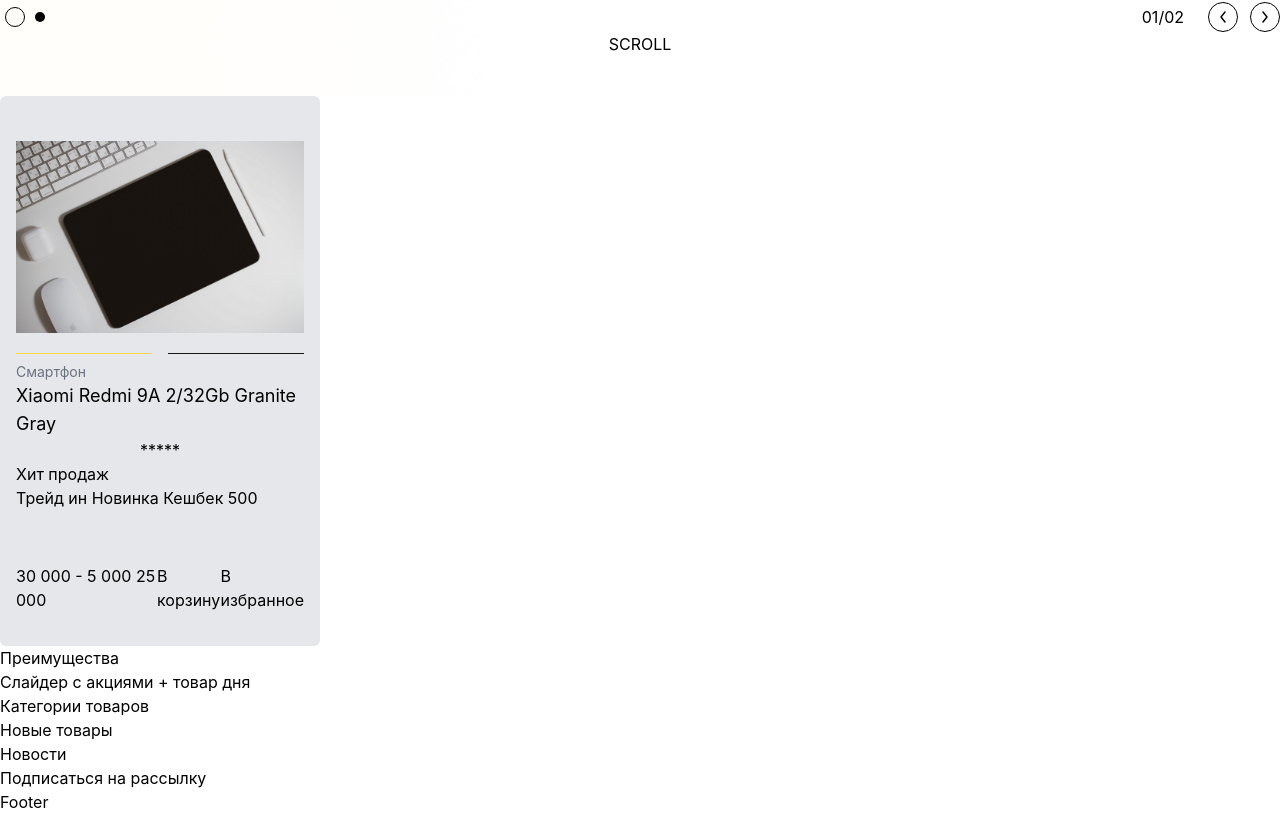
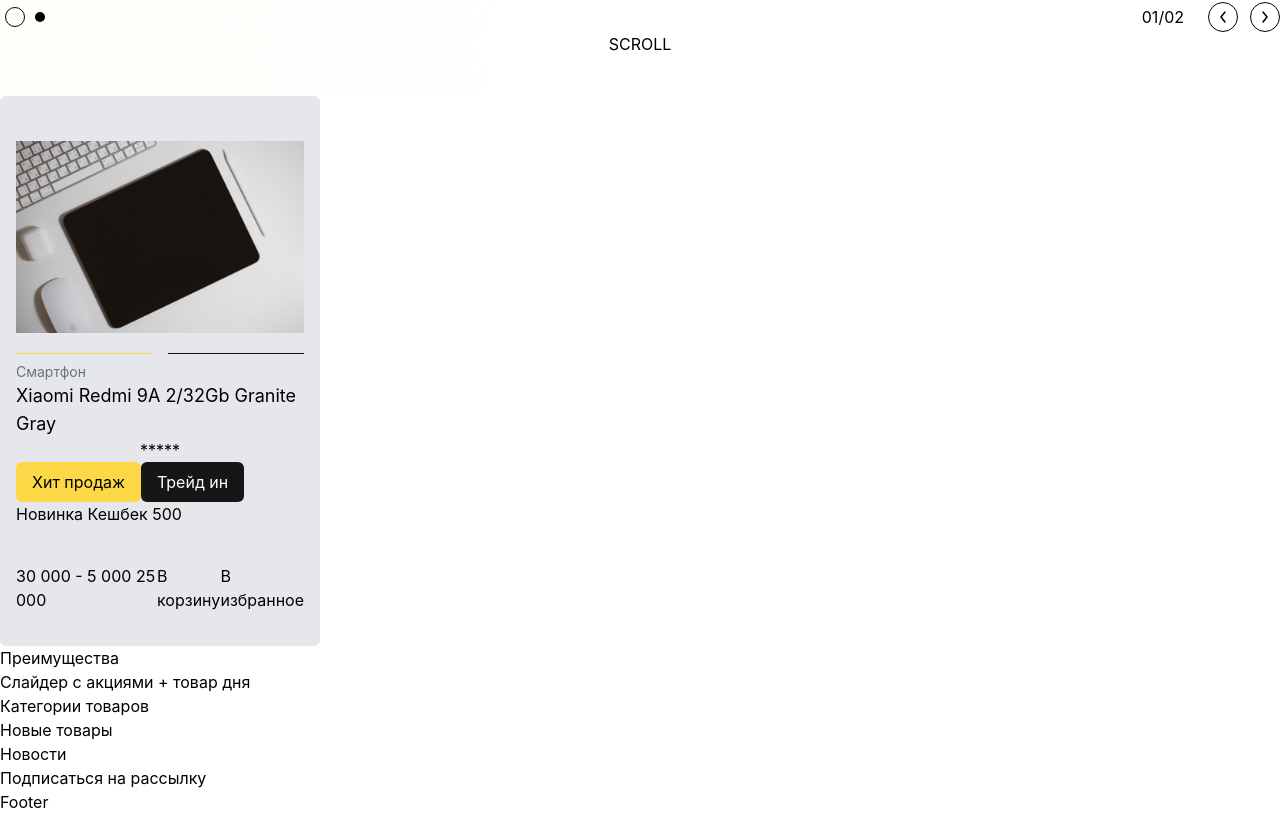
Before and after one commit to DanielEsh/universal-shop, a Next.js app in the folder client/portal/: page / in a window 1280 px wide. Shown: the part 704-1518 px from the top of the page. Built offline with nearby package versions, Linux system fonts and the light colour scheme.

Commit message:
feat(Tag): classes

```diff
--- a/client/portal/components/cards/ProductCard/ProductCard.tsx
+++ b/client/portal/components/cards/ProductCard/ProductCard.tsx
@@ -116,7 +116,9 @@
                     <Tag>
                         Хит продаж
                     </Tag>
-                    Трейд ин
+                    <Tag color="secondary">
+                        Трейд ин
+                    </Tag>
                     Новинка
                     Кешбек 500
                 </div>
--- a/client/portal/components/ui/Tags/Tag.tsx
+++ b/client/portal/components/ui/Tags/Tag.tsx
@@ -3,16 +3,17 @@
     forwardRef,
 } from 'react'
 import { Colors, Sizes } from '@/components/ui/utils/types'
+import cn from 'classnames'
 
 export type TagProps = {
     children: ReactNode
-    color: Colors
-    size: Sizes
-    outlined: boolean
-    delitable: boolean
-    disabled: boolean
-    onClick: () => void
-    onDelete: () => void
+    color?: Colors
+    size?: Sizes
+    outlined?: boolean
+    deletable?: boolean
+    disabled?: boolean
+    onClick?: () => void
+    onDelete?: () => void
 }
 
 export const Tag = forwardRef<any, TagProps>((props, ref) => {
@@ -20,14 +21,34 @@
         children,
         color = 'primary',
         size = 'medium',
-        delitable,
-        disabled,
-        onClick,
-        onDelete,
     } = props
 
+    const colors = {
+        primary: 'bg-primary-500 text-black',
+        secondary: 'bg-dark-500 text-white',
+        gray: '',
+        success: '',
+        error: '',
+        blue: '',
+    }
+
+    const sizes = {
+        small: '',
+        medium: 'px-4 py-2',
+        large: '',
+    }
+
+    const classes = cn(
+        'inline-block rounded-md',
+        colors[color],
+        sizes[size],
+    )
+
     return (
-        <div ref={ref}>
+        <div
+            ref={ref}
+            className={classes}
+        >
             {children}
         </div>
     )
```
